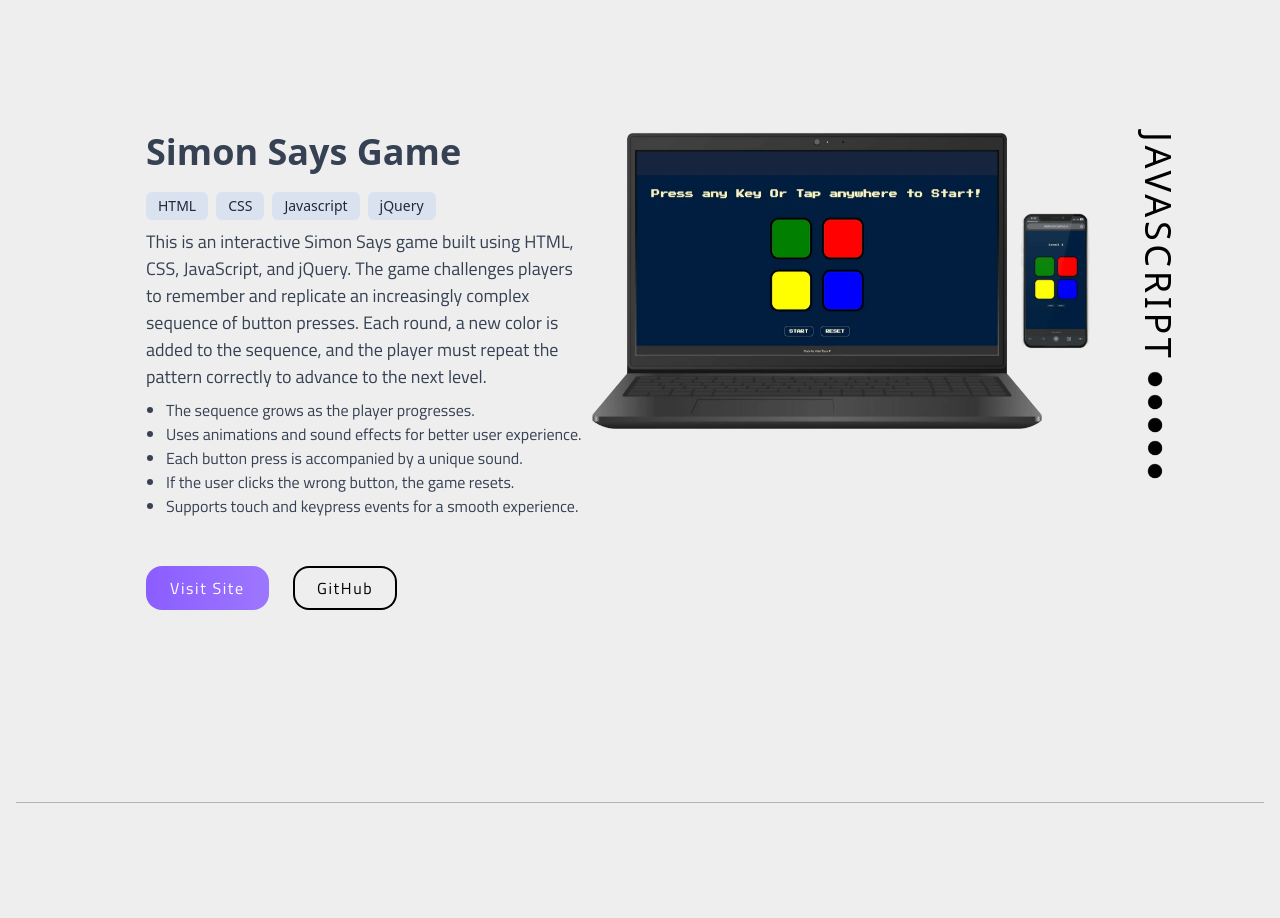
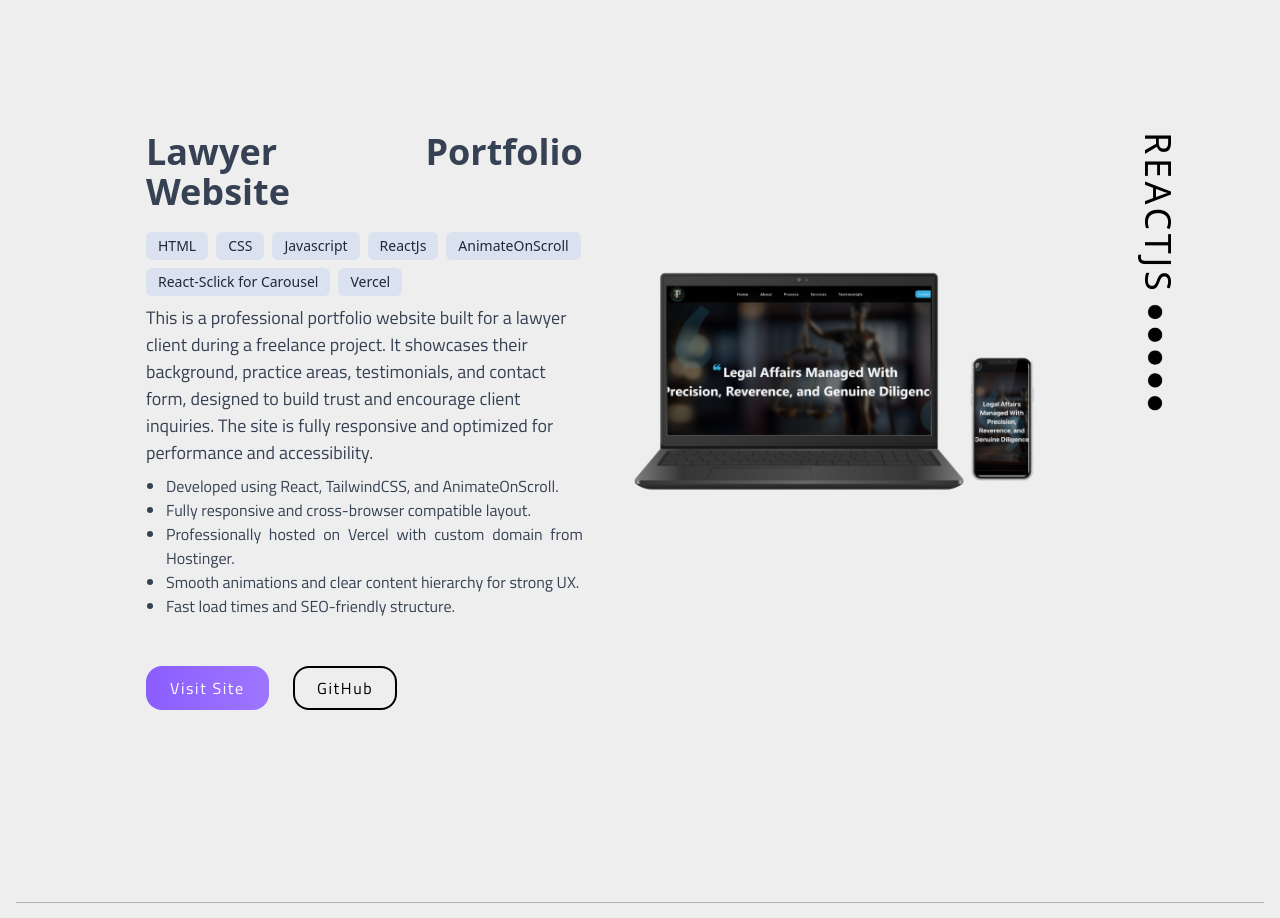
Before and after one commit to Altafraza07/ARZ.web, a React (Vite) app: page / in a window 1280 px wide. Shown: the part 5140-6058 px from the top of the page. Built offline with nearby package versions, Linux system fonts and the light colour scheme; a web font is replaced by a local one.

Commit message:
mockup changed

```diff
--- a/src/components/Projects.jsx
+++ b/src/components/Projects.jsx
@@ -19,7 +19,7 @@ const Projects = () => {
 
   const projects = [
     { eshop: ["MongoDB", "Express.js", "React.js", "Node.js", "Tailwind"] },
-    { simon: ["HTML", "CSS", "Javascript", "jQuery"] },
+    { lawyer: ["HTML", "CSS", "Javascript", "ReactJs", "AnimateOnScroll", "React-Sclick for Carousel", "Vercel"] },
     { new: ["Vue.js", "Firebase", "Bootstrap", "GraphQL"] },
   ];
 
@@ -137,12 +137,12 @@ const Projects = () => {
   {/* Text Content */}
   <div className="flex flex-col w-full md:w-[35%] text-justify md:mr-5">
     <h1 className="font-bold text-2xl md:text-4xl mb-4 dark:text-gray-200 text-gray-700">
-              Simon Says Game
+      Lawyer Portfolio Website
     </h1>
     <div className="space-y-4 m-0">
       {projects.map((project, index) => (
         <div key={index} className="flex flex-wrap gap-2 mb-1">
-                  {project.simon?.map((tech, idx) => (
+          {project.lawyer?.map((tech, idx) => (
             <span
               key={idx}
               className="dark:bg-gray-800 dark:text-white bg-[#DBE2EF] text-gray-800 px-3 py-1 rounded-md text-sm m-0"
@@ -155,18 +155,14 @@ const Projects = () => {
     </div>
 
     <p className="md:text-[18px] text-[16px] font-medium titillium-web dark:text-gray-300 text-gray-700 text-left mb-2">
-              This is an interactive Simon Says game built using HTML, CSS,
-              JavaScript, and jQuery. The game challenges players to remember
-              and replicate an increasingly complex sequence of button presses.
-              Each round, a new color is added to the sequence, and the player
-              must repeat the pattern correctly to advance to the next level.
+      This is a professional portfolio website built for a lawyer client during a freelance project. It showcases their background, practice areas, testimonials, and contact form, designed to build trust and encourage client inquiries. The site is fully responsive and optimized for performance and accessibility.
     </p>
     <ul className="md:text-[16px] text-[14px] list-disc titillium-web dark:text-gray-300 text-gray-700 ml-5">
-              <li>The sequence grows as the player progresses. </li>
-              <li>Uses animations and sound effects for better user experience. </li>
-              <li>Each button press is accompanied by a unique sound. </li>
-              <li>If the user clicks the wrong button, the game resets. </li>
-              <li>Supports touch and keypress events for a smooth experience.</li>
+      <li>Developed using React, TailwindCSS, and AnimateOnScroll.</li>
+      <li>Fully responsive and cross-browser compatible layout.</li>
+      <li>Professionally hosted on Vercel with custom domain from Hostinger.</li>
+      <li>Smooth animations and clear content hierarchy for strong UX.</li>
+      <li>Fast load times and SEO-friendly structure.</li>
     </ul>
 
     <div className="md:mt-12 mt-4 flex items-end">
@@ -176,7 +172,7 @@ const Projects = () => {
         } mr-6`}
       >
         <a
-                  href="https://altafraza07.github.io/SimonSays/"
+          href="https://your-lawyer-site.vercel.app"
           target="_blank"
           className="gradient-text titillium-web tracking-widest md:text-[16px] text-[14px]"
         >
@@ -190,7 +186,7 @@ const Projects = () => {
         }`}
       >
         <a
-                  href="https://github.com/Altafraza07/SimonSays"
+          href="https://github.com/Altafraza07/lawyer-portfolio"
           target="_blank"
           className="gradient-text titillium-web tracking-widest md:text-[16px] text-[14px]"
         >
@@ -204,14 +200,14 @@ const Projects = () => {
   <div className="flex flex-row justify-center items-center md:items-start w-full md:w-[40%] md:gap-4">
     <img
       src="mockup2.png"
-              alt="Simon Says Game"
+      alt="Lawyer Website"
       className="md:w-[100%] w-[350px] rounded-lg"
     />
 
     {/* Stack "ADVANCED JS" and dots only on mobile */}
     <div className="flex flex-col  items-center md:items-start md:justify-end ml-4 md:ml-8">
       <h2 className="vertical-tb font-extralight text-xl md:text-4xl tracking-widest montserrat text-[#000] dark:text-white">
-                JAVASCRIPT
+        REACTJS
       </h2>
       {darkMode ? (
         <img
```
Also changed, not shown: public/mockup2.png. Lines whose indentation alone changed are shown as unchanged.
